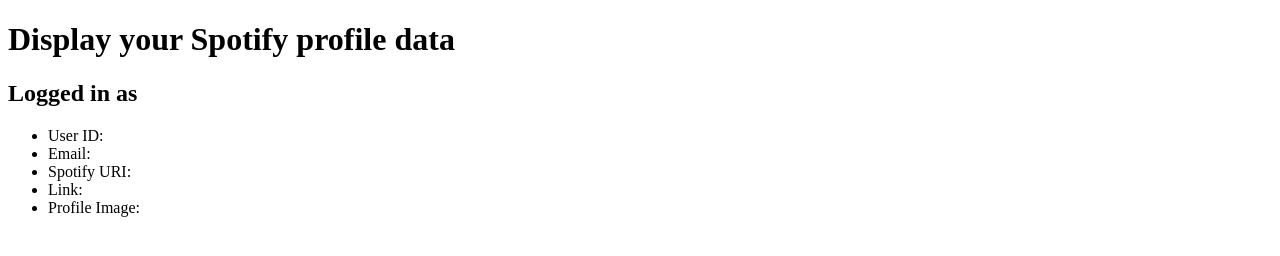
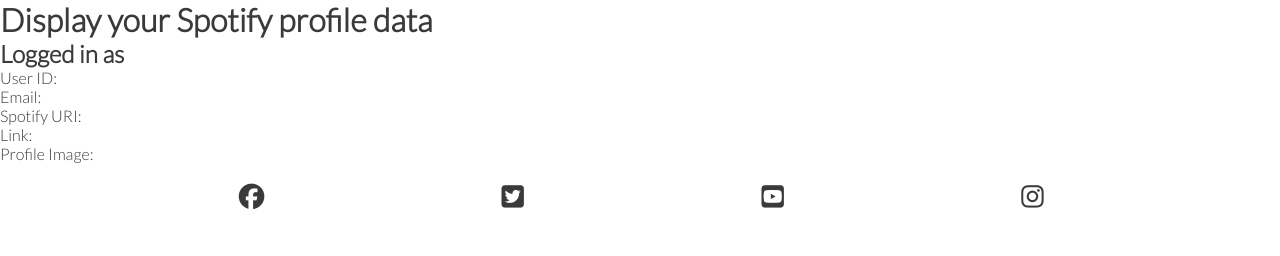
Before and after one commit to AlmasMansuri/Project-1, a plain HTML site: page index.html in a window 1280 px wide. Drawn offline with Linux system fonts and the light colour scheme.

Commit message:
create the links for stylesheet script.js add a fontawseome links add the search engine create the footer link, add the google font link to the css create  the body tag the social id

```diff
--- a/assets/css/style.css
+++ b/assets/css/style.css
@@ -0,0 +1,35 @@
+/* Google fonts import */
+@import url('https://fonts.googleapis.com/css2?family=Lato:wght@300&family=Oswald:wght@200;300;400;500;600;700&display=swap');
+
+/* Asterisk wildcard selector to override default styles added by the browser */
+* {
+    padding: 0;
+    margin: 0;
+    box-sizing: border-box;
+}
+
+/* General styles */
+body {
+    min-height: 100vh;
+    display: flex;
+    flex-direction: column;
+    /* Generic project styles */
+    color: #3a3a3a;
+    font-family: 'Lato', sans-serif;
+}
+
+
+/* Footer */
+#social-networks {
+    text-align: center;
+    padding: 20px 0;
+    display: flex;
+    justify-content: space-evenly;
+    list-style-type: none;
+}
+
+#social-networks i {
+    font-size: 160%;
+    padding: 5%;
+    color: #3a3a3a;
+}
--- a/index.html
+++ b/index.html
@@ -1,9 +1,18 @@
 <!DOCTYPE html>
 <html lang="en">
+
     <head>
-        <meta charset="utf-8">
-        <title>My Spotify Profile</title>
-        <script src="src/script.js" type="module"></script>
+    <meta charset="utf-8">
+    <meta http-equiv="X-UA-Compatible" content="IE=edge">
+    <meta name="viewport" content="width=device-width, initial-scale=1.0">
+    <!-- Meta tags for search engines -->
+    <meta name="description"
+    content="urban songs, hip-hop songs. country songs, Spotify, african songs, R&B etc">
+    <meta name="keywords" content="spotify, Music, mp3, mp4, Songs">
+    <script src="src/script.js" type="module"></script>
+    <link rel="stylesheet" href="assets/css/style.css">
+    <!--Title-->
+    <title>My Spotify Profile</title>
     </head>
     <body>
         <h1>Display your Spotify profile data</h1>
@@ -19,6 +28,33 @@
             <li>Profile Image: <span id="imgUrl"></span></li>
         </ul>
         </section>
-
+           <!-- Footer -->
+    <footer>
+        <ul id="social-networks">
+            <li>
+                <a href="https://www.facebook.com/" target="_blank" rel="noopener"
+                    aria-label="Visit our Facebook page (opens in a new tab)">
+                    <i class="fa-brands fa-facebook"></i></a>
+            </li>
+            <li>
+                <a href="https://www.twitter.com/" target="_blank" rel="noopener"
+                    aria-label="Visit our Twitter page (opens in a new tab)">
+                    <i class="fa-brands fa-twitter-square"></i></a>
+            </li>
+            <li>
+                <a href="https://www.youtube.com/" target="_blank" rel="noopener"
+                    aria-label="Visit our YouTube page (opens in a new tab)">
+                    <i class="fa-brands fa-youtube-square"></i></a>
+            </li>
+            <li>
+                <a href="https://www.instagram.com/" target="_blank" rel="noopener"
+                    aria-label="Visit our Instagram page (opens in a new tab)">
+                    <i class="fa-brands fa-instagram"></i></a>
+            </li>
+        </ul>
+    </footer>
+    <script src="assets/js/script.js"></script>
+     <!-- Font Awesome kit -->
+     <script src="https://kit.fontawesome.com/3b20d96fa9.js" crossorigin="anonymous"></script>
     </body>
 </html>
```
